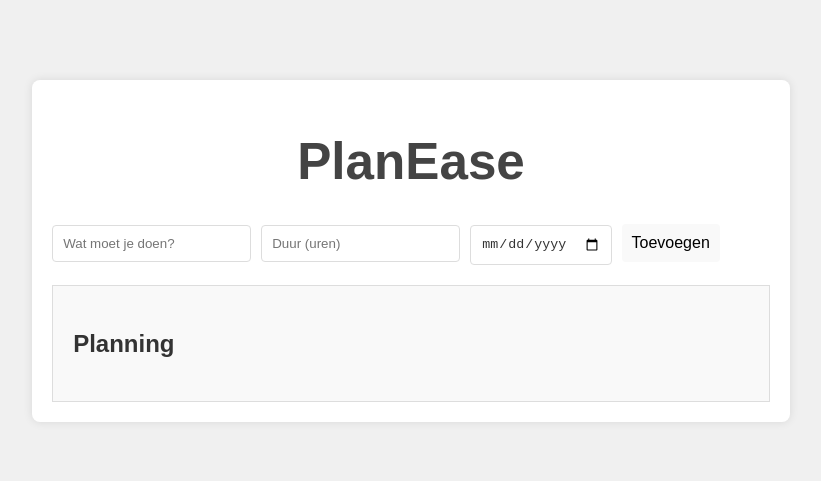
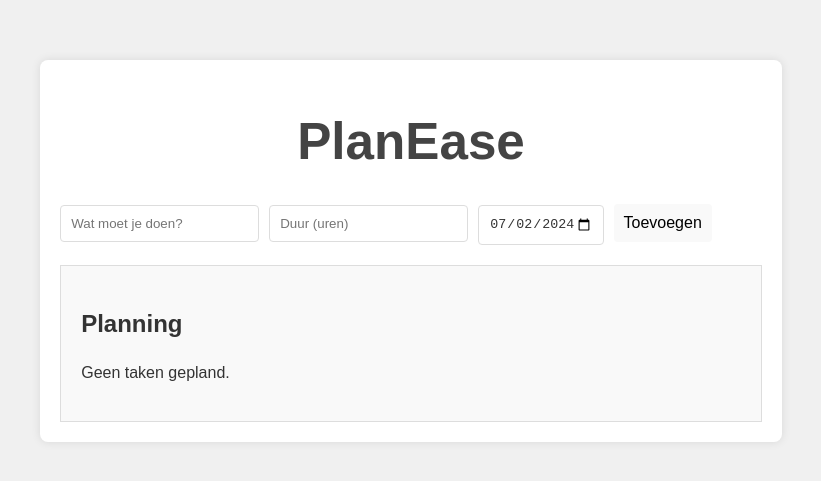
Before and after one commit to KnopperDev/PlanEase, a React (Vite) app in the folder PlanEase/: page / in a window 1280 px wide. Shown: the part 149-630 px from the top of the page, without its empty margins (249-1070 px from the left). Built offline with nearby package versions, Linux system fonts and the light colour scheme; the HTML template or start-up script is replaced by a standard one.

Commit message:
Task done

```diff
--- a/PlanEase/src/App.jsx
+++ b/PlanEase/src/App.jsx
@@ -16,13 +16,23 @@ const App = () => {
       i === index ? { ...task, status } : task
     );
     setTasks(updatedTasks);
+    // Hier kan de planning automatisch worden aangepast op basis van de status
+    // updatePlanning();
+  };
+
+  const editTask = (index, updatedTask) => {
+    const updatedTasks = [...tasks];
+    updatedTasks[index] = updatedTask;
+    setTasks(updatedTasks);
+    // Hier kan de planning automatisch worden aangepast op basis van de wijziging
+    // updatePlanning();
   };
 
   return (
     <div className="container">
       <h1>PlanEase</h1>
       <TaskInput addTask={addTask} />
-      <TaskList tasks={tasks} updateTaskStatus={updateTaskStatus} />
+      <TaskList tasks={tasks} updateTaskStatus={updateTaskStatus} editTask={editTask} />
       <Schedule tasks={tasks} />
     </div>
   );
--- a/PlanEase/src/assets/components/Schedule.jsx
+++ b/PlanEase/src/assets/components/Schedule.jsx
@@ -1,17 +1,23 @@
 import React from 'react';
 
 const Schedule = ({ tasks }) => {
-  // Hier zou je een planning genereren op basis van de taken
+  // Filter taken die niet de status "done" hebben
+  const filteredTasks = tasks.filter(task => task.status !== 'done');
+
   return (
     <div className="schedule">
       <h2>Planning</h2>
-      <ul>
-        {tasks.map((task, index) => (
-          <li key={index}>
-            {task.title} - {task.duration} uur - {task.deadline} - {task.status}
-          </li>
-        ))}
-      </ul>
+      {filteredTasks.length === 0 ? (
+        <p>Geen taken gepland.</p>
+      ) : (
+        <ul>
+          {filteredTasks.map((task, index) => (
+            <li key={index}>
+              <strong>{task.title}</strong> - {task.duration} uur - Deadline: {task.deadline}
+            </li>
+          ))}
+        </ul>
+      )}
     </div>
   );
 };
--- a/PlanEase/src/assets/components/TaskInput.jsx
+++ b/PlanEase/src/assets/components/TaskInput.jsx
@@ -3,7 +3,44 @@ import React, { useState } from 'react';
 const TaskInput = ({ addTask }) => {
   const [title, setTitle] = useState('');
   const [duration, setDuration] = useState('');
-  const [deadline, setDeadline] = useState('');
+  const [deadline, setDeadline] = useState(getTodayDate()); // Huidige datum als standaardwaarde
+
+  // Functie om de huidige datum te krijgen in het formaat YYYY-MM-DD
+  function getTodayDate() {
+    const today = new Date();
+    const year = today.getFullYear();
+    let month = today.getMonth() + 1;
+    let day = today.getDate();
+
+    // Voeg een 0 toe aan maanden/dagen kleiner dan 10 voor juiste datumnotatie
+    if (month < 10) {
+      month = '0' + month;
+    }
+    if (day < 10) {
+      day = '0' + day;
+    }
+
+    return `${year}-${month}-${day}`;
+  }
+
+  // Functie om de maximale datum te krijgen (1 jaar vooruit)
+  function getMaxDate() {
+    const today = new Date();
+    const maxDate = new Date(today.getFullYear() + 1, today.getMonth(), today.getDate());
+    const year = maxDate.getFullYear();
+    let month = maxDate.getMonth() + 1;
+    let day = maxDate.getDate();
+
+    // Voeg een 0 toe aan maanden/dagen kleiner dan 10 voor juiste datumnotatie
+    if (month < 10) {
+      month = '0' + month;
+    }
+    if (day < 10) {
+      day = '0' + day;
+    }
+
+    return `${year}-${month}-${day}`;
+  }
 
   const handleSubmit = (e) => {
     e.preventDefault();
@@ -11,7 +48,9 @@ const TaskInput = ({ addTask }) => {
       addTask({ title, duration, deadline, status: 'pending' });
       setTitle('');
       setDuration('');
-      setDeadline('');
+      setDeadline(getTodayDate()); // Reset de deadline naar de huidige datum
+    } else {
+      alert('Vul alle velden in: titel, duur en deadline.');
     }
   };
 
@@ -22,17 +61,22 @@ const TaskInput = ({ addTask }) => {
         placeholder="Wat moet je doen?"
         value={title}
         onChange={(e) => setTitle(e.target.value)}
+        required
       />
       <input
         type="number"
         placeholder="Duur (uren)"
         value={duration}
         onChange={(e) => setDuration(e.target.value)}
+        required
       />
       <input
         type="date"
         value={deadline}
         onChange={(e) => setDeadline(e.target.value)}
+        min={getTodayDate()} // Stel de minimum datum in op de huidige datum
+        max={getMaxDate()} // Stel de maximum datum in op 1 jaar vooruit
+        required
       />
       <button type="submit">Toevoegen</button>
     </form>
--- a/PlanEase/src/assets/components/TaskList.jsx
+++ b/PlanEase/src/assets/components/TaskList.jsx
@@ -1,13 +1,84 @@
-import React from 'react';
+import React, { useState } from 'react';
 
-const TaskList = ({ tasks, updateTaskStatus }) => {
+const TaskList = ({ tasks, updateTaskStatus, editTask }) => {
+  const [editIndex, setEditIndex] = useState(-1);
+  const [editTitle, setEditTitle] = useState('');
+  const [editDuration, setEditDuration] = useState('');
+  const [editDeadline, setEditDeadline] = useState('');
+
+  const handleStatusChange = (index, status) => {
+    updateTaskStatus(index, status);
+  };
+
+  const handleEditClick = (index, title, duration, deadline) => {
+    setEditIndex(index);
+    setEditTitle(title);
+    setEditDuration(duration);
+    setEditDeadline(deadline);
+  };
+
+  const handleEditCancel = () => {
+    setEditIndex(-1);
+    setEditTitle('');
+    setEditDuration('');
+    setEditDeadline('');
+  };
+
+  const handleEditSubmit = (index) => {
+    const updatedTask = {
+      title: editTitle,
+      duration: editDuration,
+      deadline: editDeadline,
+      status: tasks[index].status // Behoud de oorspronkelijke status
+    };
+    editTask(index, updatedTask);
+    setEditIndex(-1);
+    setEditTitle('');
+    setEditDuration('');
+    setEditDeadline('');
+  };
+
   return (
     <ul>
       {tasks.map((task, index) => (
         <li key={index}>
-          {task.title} - {task.duration} uur - {task.deadline} - {task.status}
-          <button onClick={() => updateTaskStatus(index, 'done')}>Gedaan</button>
-          <button onClick={() => updateTaskStatus(index, 'missed')}>Gemist</button>
+          {editIndex === index ? (
+            <form onSubmit={() => handleEditSubmit(index)}>
+              <input
+                type="text"
+                value={editTitle}
+                onChange={(e) => setEditTitle(e.target.value)}
+                required
+              />
+              <input
+                type="number"
+                value={editDuration}
+                onChange={(e) => setEditDuration(e.target.value)}
+                required
+              />
+              <input
+                type="date"
+                value={editDeadline}
+                onChange={(e) => setEditDeadline(e.target.value)}
+                required
+              />
+              <button type="button" onClick={handleEditCancel}>Annuleren</button>
+              <button type="submit">Opslaan</button>
+            </form>
+          ) : (
+            <div>
+              <strong>{task.title}</strong> - {task.duration} uur - {task.deadline} - {task.status}
+              <div>
+                {task.status !== 'done' && (
+                  <button onClick={() => handleStatusChange(index, 'done')}>Gedaan</button>
+                )}
+                {task.status !== 'missed' && (
+                  <button onClick={() => handleStatusChange(index, 'missed')}>Gemist</button>
+                )}
+                <button onClick={() => handleEditClick(index, task.title, task.duration, task.deadline)}>Bewerken</button>
+              </div>
+            </div>
+          )}
         </li>
       ))}
     </ul>
```
